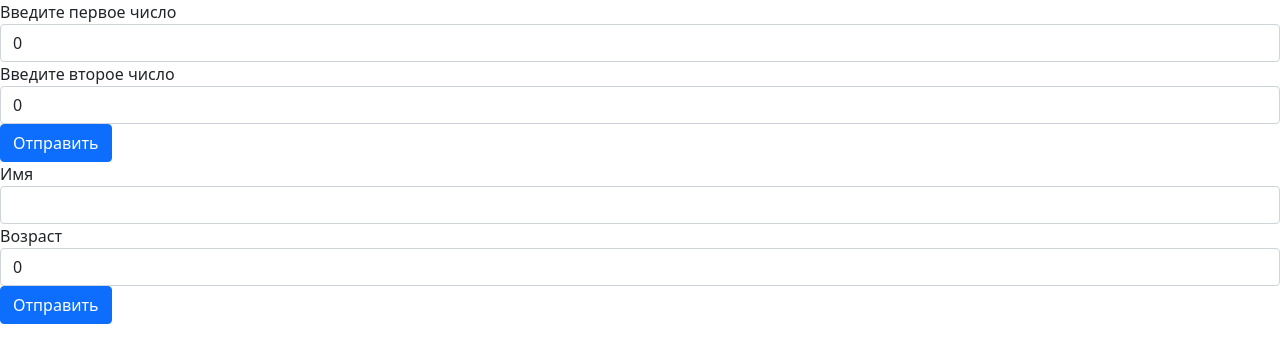
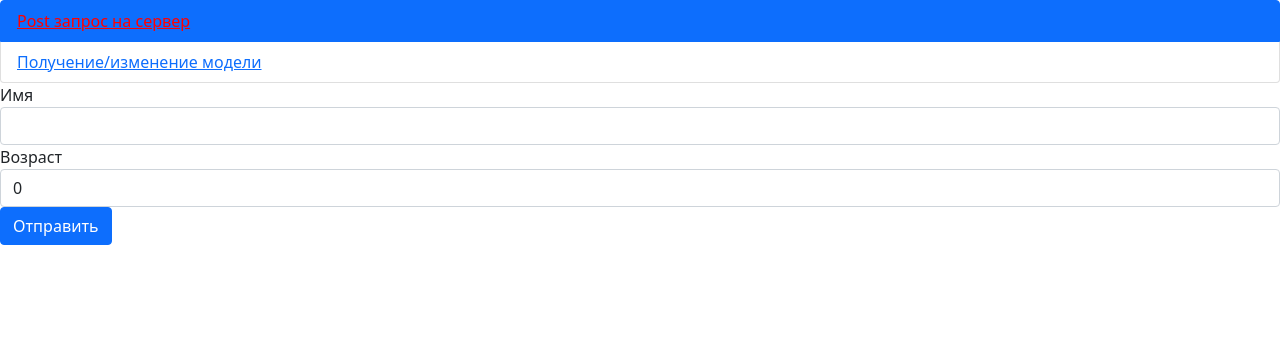
Before and after one commit to IrinaButyugova/AngularTest, an Angular app: page / in a window 1280 px wide. Shown: the top 362 px of the page. Built offline with nearby package versions, Linux system fonts and the light colour scheme.

Commit message:
Routes definition, links

```diff
--- /dev/null
+++ b/src/app/app.component.html
@@ -0,0 +1,11 @@
+<div>
+    <ul class="nav list-group">
+        <li class="list-group-item" routerLinkActive="active" [routerLinkActiveOptions]="{exact:true}">
+            <a routerLink="">Post запрос на сервер</a>
+        </li>
+        <li class="list-group-item" routerLinkActive="active">
+            <a routerLink="/getChangeModel">Получение/изменение модели</a>
+        </li>
+    </ul>
+    <router-outlet></router-outlet>
+</div>
--- a/src/app/app.component.ts
+++ b/src/app/app.component.ts
@@ -2,10 +2,12 @@ import { Component } from '@angular/core';
 
 @Component({
     selector: 'my-app',
-    template: `<div>
-    <get-sum></get-sum>
-    <change-user></change-user>
-    </div>`
+    templateUrl: './app.component.html',
+    styles:[`
+    .nav{ clear: both;}
+    a {float: left;}
+    .active a { color: red;}
+`]
 })
 export class AppComponent {
     name= '';
--- a/src/app/app.module.ts
+++ b/src/app/app.module.ts
@@ -2,6 +2,7 @@ import { NgModule } from '@angular/core';
 import { BrowserModule } from '@angular/platform-browser';
 import { FormsModule } from '@angular/forms';
 import { HttpClientModule } from '@angular/common/http';
+import { Routes, RouterModule } from '@angular/router';
 
 import { AppComponent } from './app.component';
 import { ChangeUserComponent } from './change-user/change-user.component';
@@ -13,8 +14,16 @@ import { HttpServerInteractionComponent } from './http-server-interaction/http-s
 import { ModelValidationComponent } from './model-validation/model-validation.component';
 import { ReactiveFormsModule } from '@angular/forms';
 
+const appRoutes: Routes =[
+    { path: '', component: ChangeUserComponent},
+    { path: 'getChangeModel', component: GetChangeModelComponent},
+    { path: 'getChange', redirectTo: '/getChangeModel', pathMatch:'full'},
+    { path: '**', redirectTo: '/' }
+];
+
 @NgModule({
-    imports:      [ BrowserModule, FormsModule, ReactiveFormsModule, HttpClientModule],
+    imports:      [ BrowserModule, FormsModule, ReactiveFormsModule,
+        RouterModule.forRoot(appRoutes), HttpClientModule],
     declarations: [ AppComponent, ChangeUserComponent, GetChangeModelComponent,
         GetSumComponent, ModelValidationComponent, FormDirComponent, FormBuilderComponent,
         HttpServerInteractionComponent],
--- a/src/app/get-change-model/get-change-model.component.ts
+++ b/src/app/get-change-model/get-change-model.component.ts
@@ -1,5 +1,5 @@
 import { Component} from '@angular/core';
-import { NgModel} from '@angular/forms';
+import { NgModel } from '@angular/forms';
 
 export class Phone{
     constructor(public title: string,
--- a/src/index.html
+++ b/src/index.html
@@ -3,6 +3,7 @@
 <head>
     <title>Hello Angular</title>
     <meta charset="utf-8" />
+    <base href="/" />
     <link href="https://cdn.jsdelivr.net/npm/bootstrap@5.1.3/dist/css/bootstrap.min.css" rel="stylesheet" integrity="sha384-1BmE4kWBq78iYhFldvKuhfTAU6auU8tT94WrHftjDbrCEXSU1oBoqyl2QvZ6jIW3" crossorigin="anonymous">
 </head>
 <body>
```
